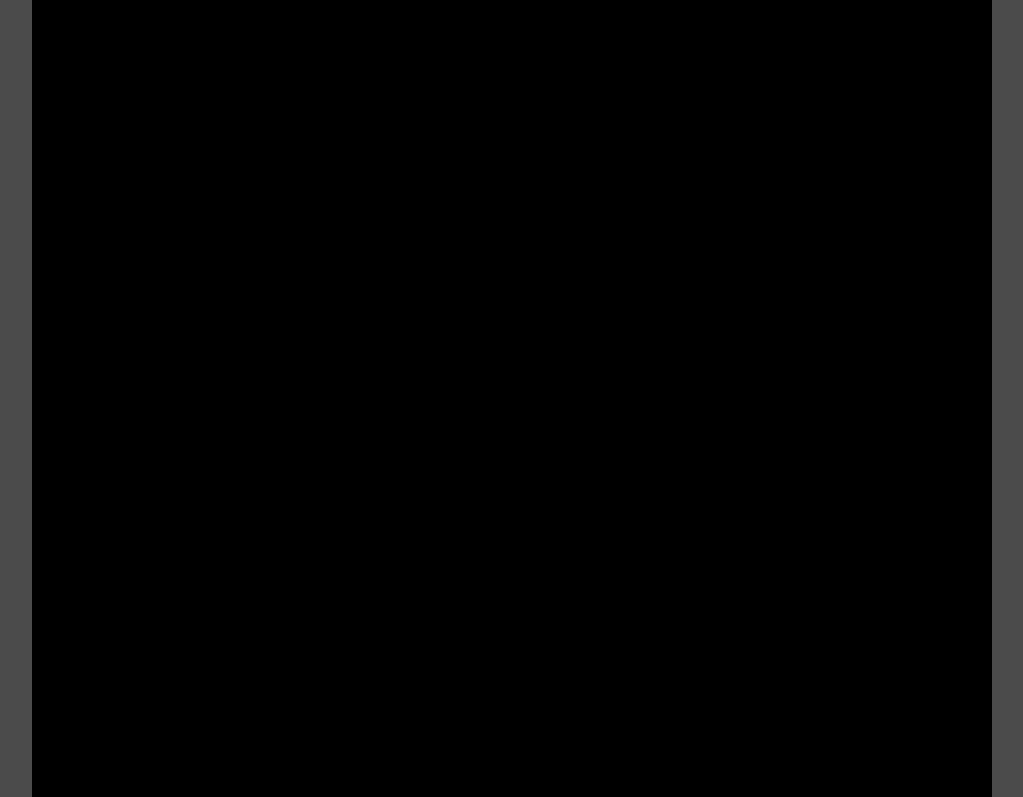
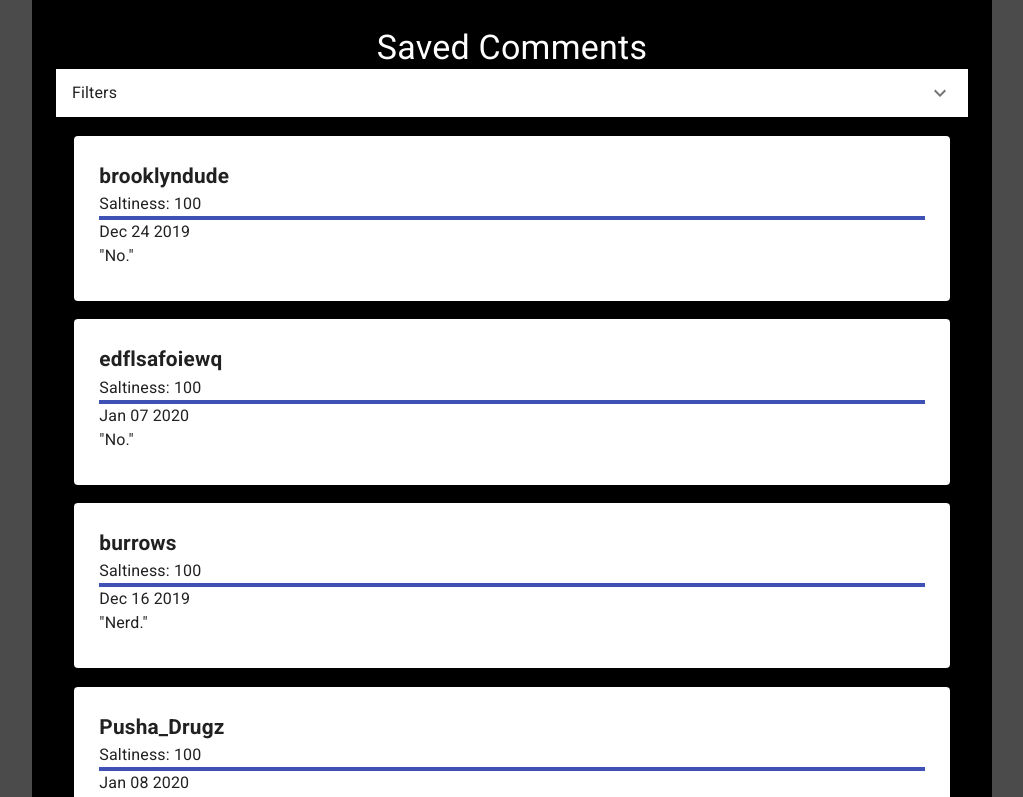
Before and after one commit to Saltiest-Hackers/Frontend, a React (Create React App) app in the folder saltiest-hackers/: page /saved in a window 1280 px wide. Shown: the top 797 px of the page, without its empty margins (128-1151 px from the left). Built offline with nearby package versions, Linux system fonts and the light colour scheme.

Commit message:
Added nonfunctional saved comment page

```diff
--- a/saltiest-hackers/src/App.js
+++ b/saltiest-hackers/src/App.js
@@ -4,8 +4,10 @@ import { CssBaseline, Container, makeStyles } from '@material-ui/core';
 
 import Home from './components/Home';
 import Feed from './components/Feed';
+import Saved from './components/Saved';
 
 import background from './assets/background.jpg'
+
 
 const useStyles = makeStyles({
   homeColumn: {
@@ -34,6 +36,9 @@ function App() {
         <Route path='/feed'>
           <Feed />
         </Route>
+        <Route path='/saved'>
+          <Saved />
+        </Route>
       </Container>
     </React.Fragment>
   );
--- a/saltiest-hackers/src/components/Feed.js
+++ b/saltiest-hackers/src/components/Feed.js
@@ -1,10 +1,10 @@
 import React, { useState, useEffect } from 'react';
+import axios from 'axios';
 import { Backdrop, CircularProgress, Typography, makeStyles } from '@material-ui/core';
 
-import dummy from '../assets/MOCK_DATA.json'
 import Comment from './Comment';
 import Filters from './Filters.js';
-import axios from 'axios';
+
 
 const useStyles = makeStyles(theme => ({
     title: {
@@ -57,7 +57,7 @@ const Feed = () => {
                         : <CircularProgress />
                 }
             </Backdrop>
-            <Typography variant='h4'component='h1' className={classes.title}>Comment Feed</Typography>
+            <Typography variant='h4' component='h1' className={classes.title}>Comment Feed</Typography>
             <Filters data={data} display={display} setDisplay={setDisplay} />
             {display.length > 0 ? undefined : <h1 className={classes.error}>No matches</h1>}
             {display.map((comment, index) => {
--- /dev/null
+++ b/saltiest-hackers/src/components/Saved.js
@@ -0,0 +1,47 @@
+import React, { useState, useEffect } from 'react';
+import axios from 'axios';
+import { Typography, makeStyles } from '@material-ui/core';
+
+import dummy from '../assets/MOCK_DATA.json'
+import Comment from './Comment';
+import Filters from './Filters.js';
+
+const useStyles = makeStyles({
+    title: {
+        color: 'white',
+        textAlign: 'center',
+        paddingTop: '3%'
+    },
+})
+
+const Saved = () => {
+    const [display, setDisplay] = useState(dummy);
+    // useEffect to take the list of comment IDs stored in the user data and
+    // map over them to create a list of comments in state
+    // ---- NOT ACTIVE BECAUSE THERE IS NO LIST OF SAVED IDS YET ----
+    // useEffect(() => {
+    //     axios.get('URL FOR USERS SAVED COMMENTS')
+    //          .then((response) => {
+    //              const comments = response.data.map((id) => {
+    //                  axios.get(`https://hn-saltiness.herokuapp.com/comment/${id}`)
+    //                       .then((response) => response)
+    //              })
+    //              setDisplay(comments);
+    //          })
+    // }, [])
+    const classes = useStyles();
+    return(
+        <React.Fragment>
+            <Typography variant='h4' className={classes.title} component='h1'>Saved Comments</Typography>
+            <Filters data={display} display={display} setDisplay={setDisplay} />
+            {display.length > 0 ? undefined : <h1 className={classes.error}>No Matches</h1>}
+            {display.map((comment, index) => {
+                return (
+                    <Comment key={index} comment={comment} saved/>
+                )
+            })}
+        </React.Fragment>
+    )
+}
+
+export default Saved;
```
